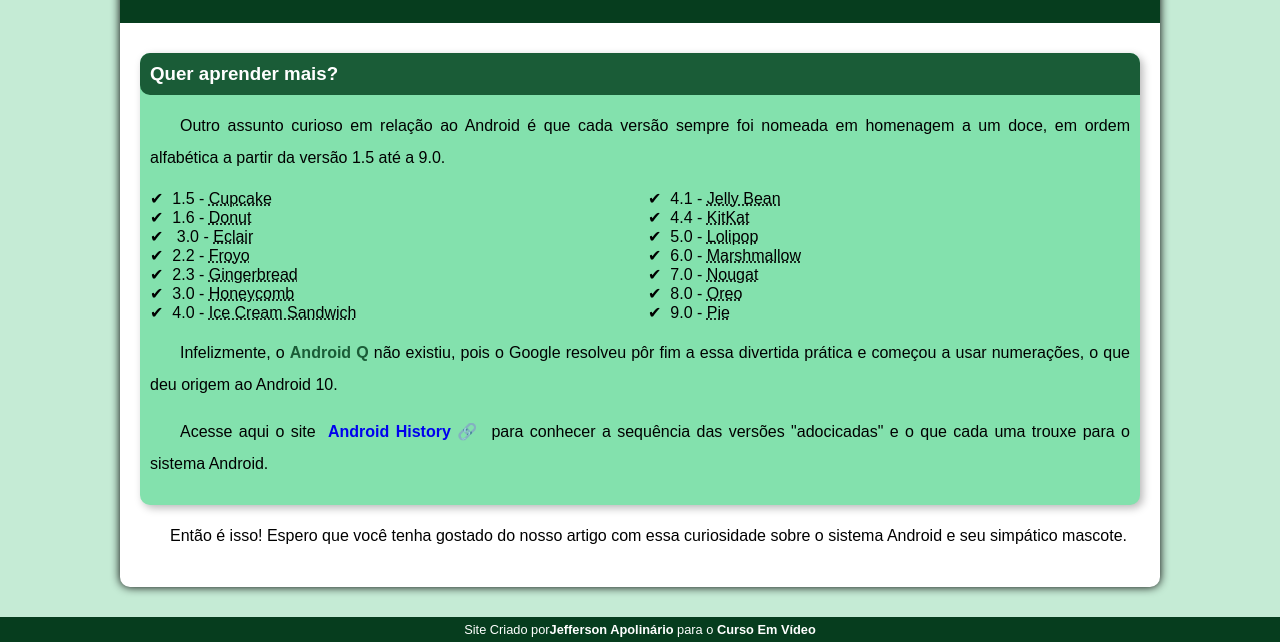
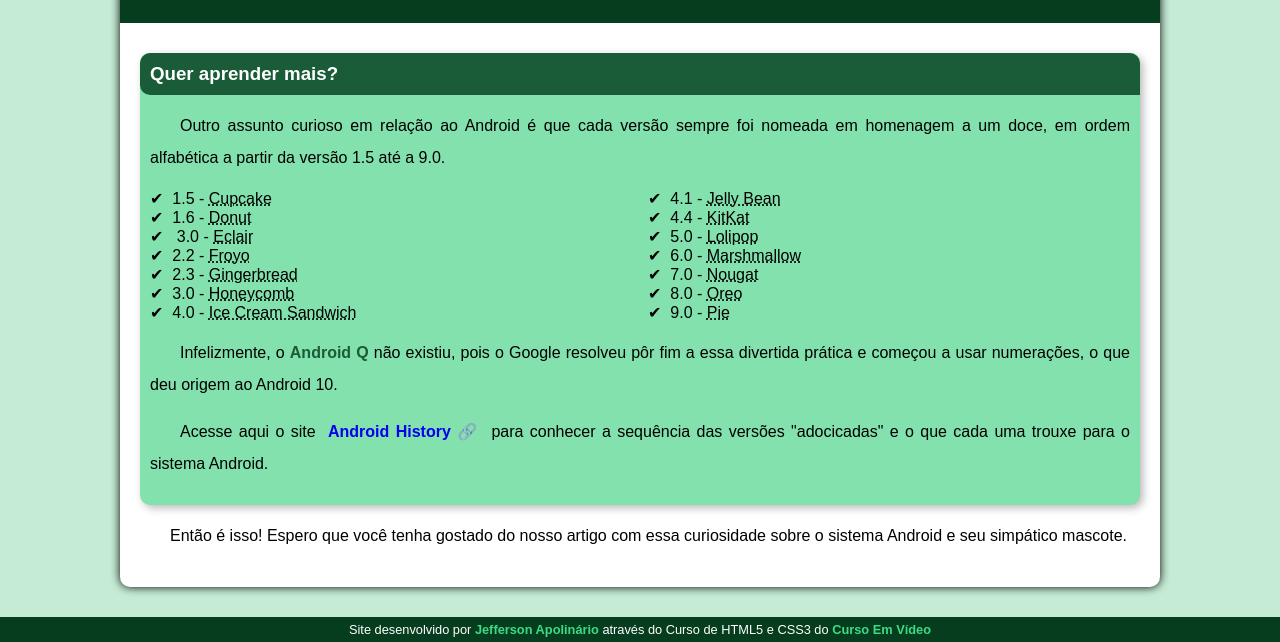
Before and after one commit to JeffApolinario/Projeto-Android, a plain HTML site: page index.html in a window 1280 px wide. Shown: the part 2308-2950 px from the top of the page. Drawn offline with Linux system fonts and the light colour scheme.

Commit message:
Atualização no Rodapé do Site

```diff
--- a/home.css
+++ b/home.css
@@ -217,7 +217,7 @@ footer {
 /* Formatação dos Links do Rodapé*/
 footer > a {
     text-decoration: none;
-    color: white;
+    color: var(--cor2);
     font-weight:  bolder;
 }
 
--- a/index.html
+++ b/index.html
@@ -108,7 +108,7 @@
 
      </main>
      <footer>
-            Site Criado por<a href="https://github.com/jeffapolinario" target="_blank">Jefferson Apolinário</a> para o <a href="https://www.youtube.com/@cursoemvideo" target="_blank">Curso Em Vídeo</a>
+            Site desenvolvido por <a href="https://github.com/jeffapolinario" target="_blank">Jefferson Apolinário</a> através do Curso de HTML5 e CSS3 do <a href="https://www.youtube.com/@cursoemvideo" target="_blank">Curso Em Vídeo</a>
      </footer>
 </body>
 </html>
```
